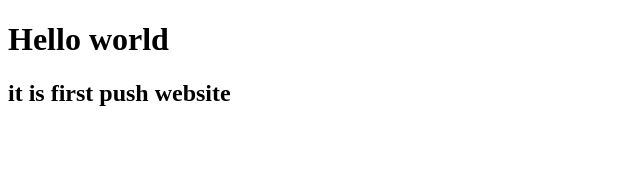
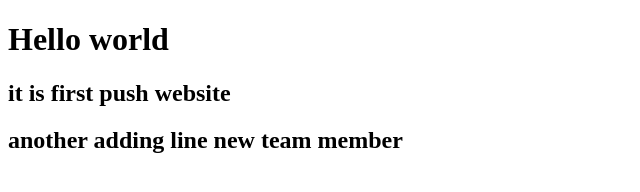
Before and after one commit to ImMohin/My-first-website, a plain HTML site: page index.html in a window 1280 px wide. Shown: the whole page, without its empty margins (0-640 px from the left). Drawn offline with Linux system fonts and the light colour scheme.

Commit message:
adda new line

```diff
--- a/index.html
+++ b/index.html
@@ -8,5 +8,6 @@
 <body>
     <h1>Hello world</h1>
     <h2>it is first push website</h2>
+    <h2>another adding line new team member</h2>
 </body>
 </html>
```
